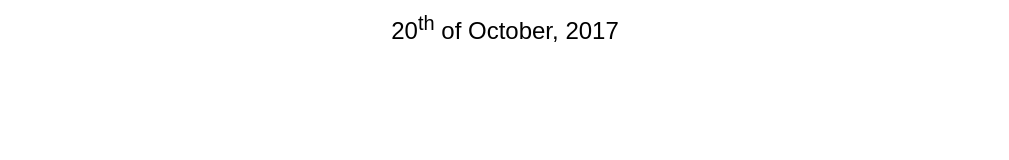
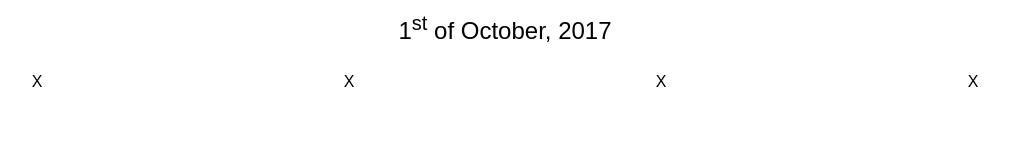
Before and after one commit to sam97/mrnd2k17, a React (Create React App) app: page / in a window 1280 px wide. Shown: the top 160 px of the page, without its empty margins (135-1144 px from the left). Built offline with nearby package versions, Linux system fonts and the light colour scheme.

Commit message:
Skeletal Timeline with connection to DateHeader.
- Make timeline a ul with each time node as an 'X' in an li tag.
- Add some CSS (documented).
- New definition of the data store.
- Change Apps state representation.
- Add mouseover, mouseout and click handling functions.
- Correct typo in index.css

```diff
--- a/src/App.js
+++ b/src/App.js
@@ -10,19 +10,67 @@ class App extends Component {
 		super(props);
 
 		/* Supposed to be the data store.  */
+		var timeline = [
+			{
+				date: new Date(2017, 9, 1),
+				desc: "somethin' happened on the 1st",
+				personalNote: "personell stuff, m8, bugger off"
+			},
+			{
+				date: new Date(2017, 9, 2),
+				desc: "somethin' happened on the 2nd",
+				personalNote: "personell stuff, m8, bugger off"
+			},
+			{
+				date: new Date(2017, 9, 3),
+				desc: "somethin' happened on the third",
+				personalNote: "personell stuff, m8, bugger off"
+			},
+			{
+				date: new Date(2017, 9, 4),
+				desc: "somethin' happened on the fourth",
+				personalNote: "personell stuff, m8, bugger off"
+			}
+		];
+
 		this.state = {
-			presentDay: new Date()
+			presentDay: timeline[0],
+			headerDate: timeline[0].date,
+			timeline: timeline
 		}
+	}
+
+	onTimelineMouseOver(newDate) {
+		this.setState({
+			headerDate: newDate
+		})
+	}
+
+	onTimelineMouseOut() {
+		this.setState(prevState => {
+			return {
+				headerDate: prevState.presentDay.date
+			}
+		})
+	}
+
+	onTimelineClick(newDay) {
+		this.setState({
+			presentDay: newDay
+		})
 	}
 
 	render() {
 		return (
 			// <div>
 				[
-					<DateHeader key={1} date={this.state.presentDay} />,
-					(<Timeline key={2}>
-
-					</Timeline>),
+					<DateHeader key={1} date={this.state.headerDate} />,
+					<Timeline key={2}
+					          timeline={this.state.timeline}
+					          onMouseOver={newDate => this.onTimelineMouseOver(newDate)}
+							  onMouseOut={() => this.onTimelineMouseOut()}
+							  onClick={newDay => this.onTimelineClick(newDay)}
+					 />,
 					(<DayDetails key={3}>
 
 					</DayDetails>),
--- /dev/null
+++ b/src/Timeline.css
@@ -0,0 +1,21 @@
+.timeline {
+	padding: 1em 0; /* Give space from other items. */
+}
+
+.timeline ul {
+	list-style: none; /* Remove the list bullets. */
+	overflow: auto; /* Let browsers handle overflow. Adds a scrollbar if needed. */
+	padding: 0 1em; /* Some padding to the left and right. */
+	margin: 0; /* Remove margin in favour of padding on .timeline. */
+
+	/* Flexbox */
+    display: flex; /* Make it a container. (Yes, it's a nested container.) */
+    flex-flow: row nowrap;
+    justify-content: flex-start;
+}
+
+.timeline li {
+	flex: 1 1 auto; /* Have the nodes take all the width evenly. */
+	min-width: 5em; /* Don't get shorter than this. */
+	text-align: center;
+}
--- a/src/Timeline.js
+++ b/src/Timeline.js
@@ -1,10 +1,39 @@
 import React, { Component } from 'react';
+import './Timeline.css'
+
+function TimeNode(props) {
+	return (
+		<li>
+			<span onMouseOver={props.onMouseOver}
+				  onMouseOut={props.onMouseOut}
+				  onClick={props.onClick}
+			>
+				X
+			</span>
+		</li>
+	);
+}
 
 class Timeline extends Component {
+	// eslint-disable-next-line
+	constructor(props) {
+		super(props);
+
+	}
+
 	render() {
 		return (
 			<div className="timeline">
-
+				<ul>
+					{this.props.timeline.map(day => {
+						return (
+							<TimeNode onMouseOver={() => this.props.onMouseOver(day.date)}
+							          onMouseOut={this.props.onMouseOut}
+							          onClick={() => this.props.onClick(day)}
+							/>
+						);
+					})}
+				</ul>
 			</div>
 		)
 	}
--- a/src/index.css
+++ b/src/index.css
@@ -6,7 +6,7 @@ body {
 
 #root {
   height: 100vh; /* Set height to screen's height. */
-  width: 100vh; /* Set width to screen's width. */
+  width: 100vw; /* Set width to screen's width. */
 
   /* Flexbox-related styling. */
   display: flex; /* Make this a Flexbox (flexible boxing) container. */
```
